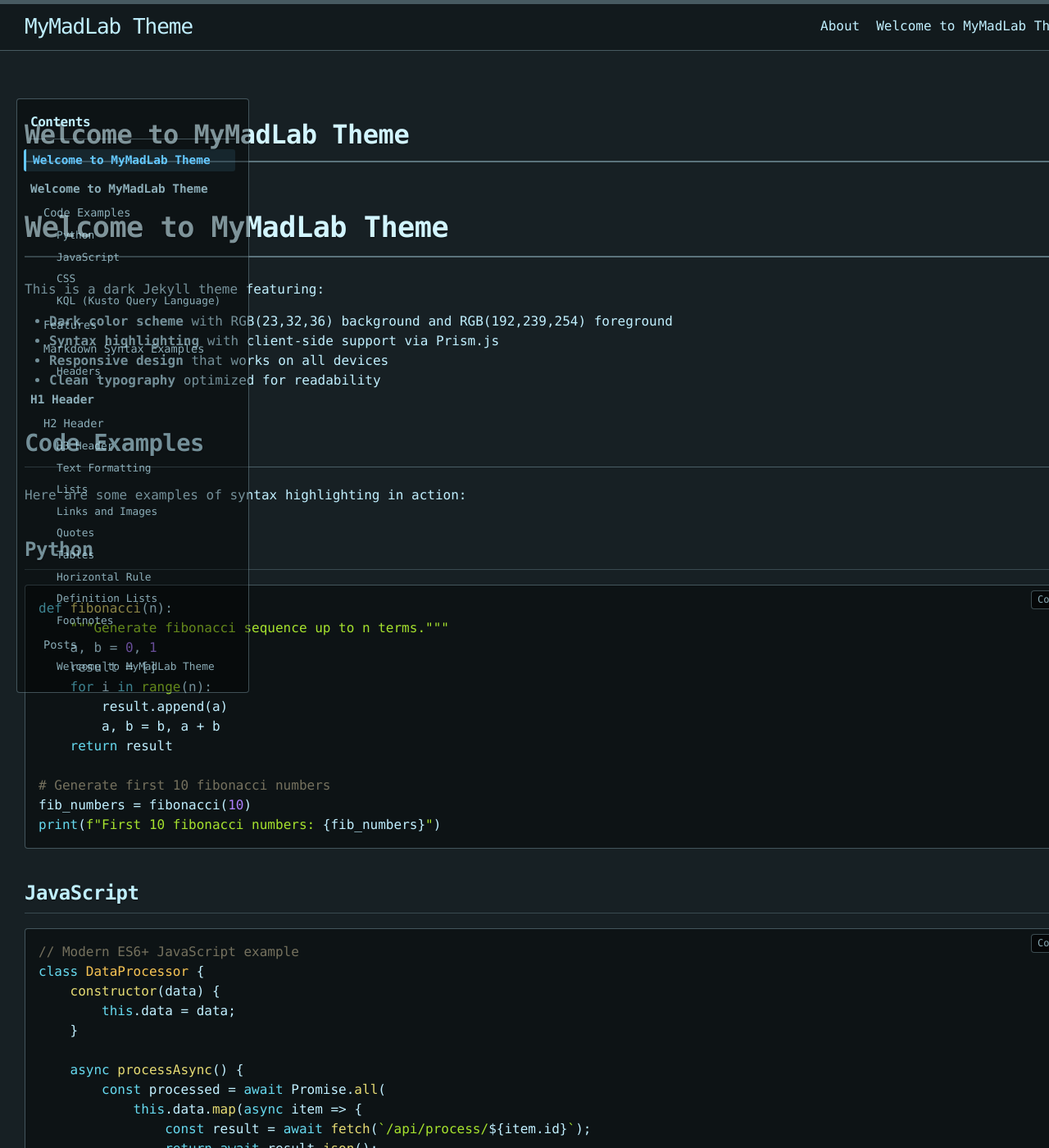
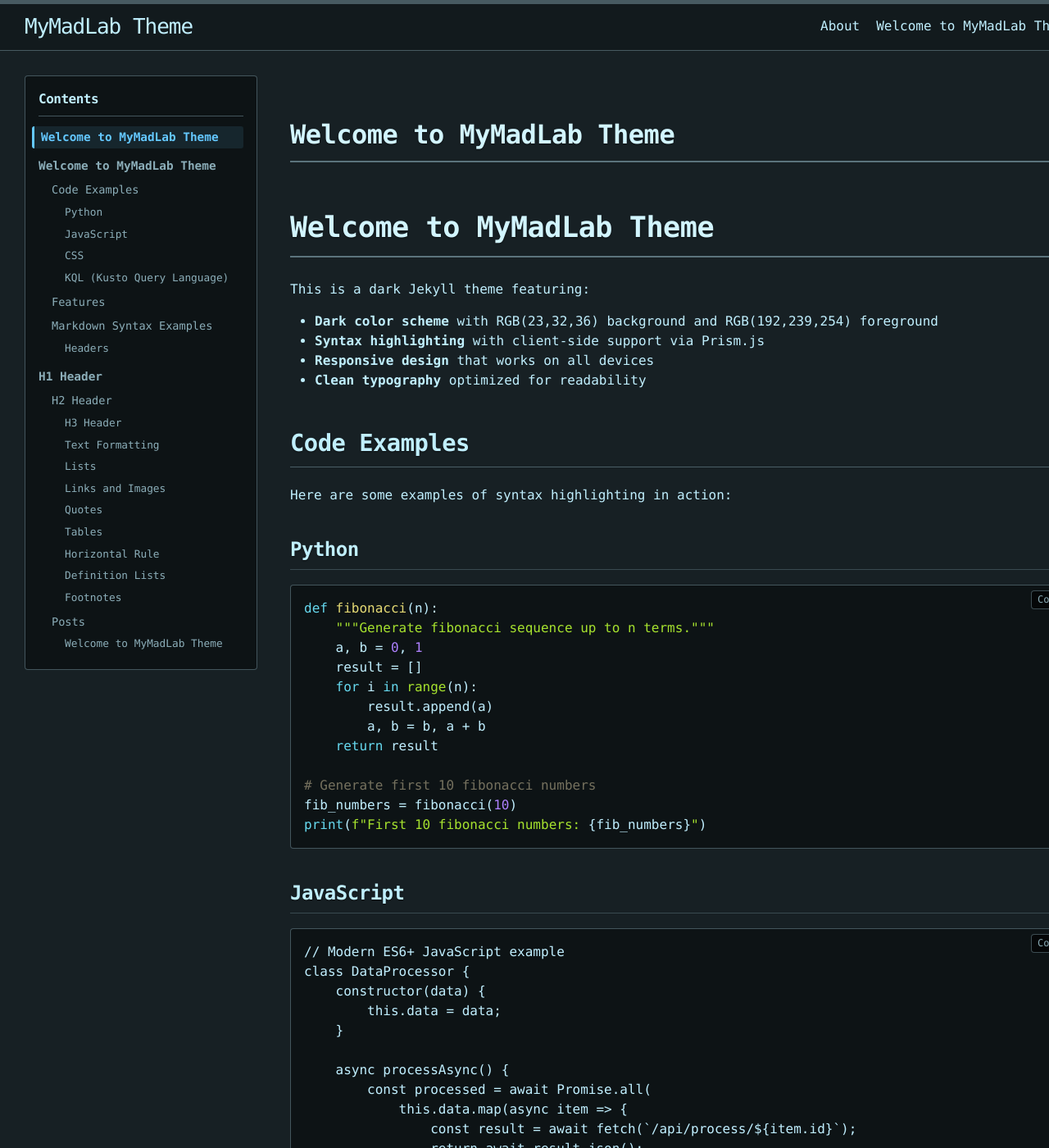
Before and after one commit to biggiebk/theme_mymadlab, a Jekyll site: the page built from index.md, in a window 1280 px wide and 1400 px high. Shown: the whole window at 82% size. Built offline with Jekyll 4.4.1, drawn with Linux system fonts in a browser that asks for light colours; nearby versions of some CDN libraries; our own code applies the rules of GitHub Pages for plain Markdown files; some of the changed text lies outside the part shown.

Commit message:
TOC position fix

```diff
--- a/_sass/mymadlab/_layout.scss
+++ b/_sass/mymadlab/_layout.scss
@@ -192,17 +192,17 @@
  * Table of Contents
  */
 .table-of-contents {
-  position: fixed;
-  top: 120px;
-  left: 20px;
   width: 250px;
+  min-width: 250px;
   max-height: calc(100vh - 200px);
   overflow-y: auto;
   background: rgba(0, 0, 0, 0.4);
   border: 1px solid $border-color;
   border-radius: 4px;
   padding: 1rem;
-  z-index: 1000;
+  margin-right: 20px;
+  position: sticky;
+  top: 20px;
 
   // Hide on smaller screens
   @include media-query($on-laptop) {
@@ -299,14 +299,23 @@
   }
 }
 
-// Adjust main content margin when TOC is present
+// Flexbox layout when TOC is present
 @media screen and (min-width: #{$on-laptop + 1px}) {
-  /* TOC is present - adjust content */
-body.has-toc .page-content,
-body.has-toc .post-content {
-  margin-left: 290px;
-  margin-right: 30px; /* Add some right margin for readability */
-}
+  body.has-toc .page-content {
+    .wrapper {
+      display: flex;
+      align-items: flex-start;
+      gap: 0;
+      padding-left: $spacing-unit;
+      padding-right: $spacing-unit;
+    }
+  }
+
+  body.has-toc .page-content .content-area {
+    flex: 1;
+    min-width: 0; /* Allow content to shrink */
+    padding-left: 20px;
+  }
 }
 
 .page-heading {
--- a/assets/js/table-of-contents.js
+++ b/assets/js/table-of-contents.js
@@ -15,7 +15,11 @@ function generateTableOfContents() {
   console.log('TOC: Starting generateTableOfContents');
 
   // Find all headers (H1, H2, H3) within the main content
-  const contentArea = document.querySelector('main.page-content');
+  let contentArea = document.querySelector('main.page-content .wrapper');
+  if (!contentArea) {
+    contentArea = document.querySelector('main.page-content');
+  }
+
   if (!contentArea) {
     console.log('TOC: Content area not found, trying body');
     // Fallback to entire document
@@ -112,23 +116,33 @@ function createTOC(headers) {
 }
 
 function insertTOC(tocContainer) {
-  // Insert TOC into page - try multiple insertion points
-  let insertionPoint = document.querySelector('.page-content .wrapper');
-  if (!insertionPoint) {
-    insertionPoint = document.querySelector('main.page-content');
-  }
-  if (!insertionPoint) {
-    insertionPoint = document.querySelector('body');
+  // Find the wrapper element
+  const wrapper = document.querySelector('.page-content .wrapper');
+
+  if (!wrapper) {
+    console.log('TOC: Wrapper not found, cannot insert TOC');
+    return;
   }
 
-  if (insertionPoint) {
-    console.log('TOC: Inserting TOC into', insertionPoint.tagName, insertionPoint.className);
-    // For fixed positioning, we can append anywhere
-    document.body.appendChild(tocContainer);
-    console.log('TOC: TOC inserted successfully');
-  } else {
-    console.log('TOC: No suitable insertion point found');
-  }
+  console.log('TOC: Found wrapper, setting up flex layout');
+
+  // Wrap existing content in a content-area div
+  const existingContent = wrapper.innerHTML;
+  wrapper.innerHTML = '';
+
+  // Create content area
+  const contentArea = document.createElement('div');
+  contentArea.className = 'content-area';
+  contentArea.innerHTML = existingContent;
+
+  // Add TOC first, then content area
+  wrapper.appendChild(tocContainer);
+  wrapper.appendChild(contentArea);
+
+  // Add has-toc class to body for styling
+  document.body.classList.add('has-toc');
+
+  console.log('TOC: TOC inserted successfully with flex layout');
 }
 
 function generateHeaderId(text, index) {
@@ -144,7 +158,9 @@ function generateHeaderId(text, index) {
 }
 
 function setupTOCScrollSpy() {
-  const headers = document.querySelectorAll('h1, h2, h3');
+  // Look for headers within the content area after TOC insertion
+  const contentArea = document.querySelector('.content-area') || document.querySelector('main.page-content');
+  const headers = contentArea ? contentArea.querySelectorAll('h1, h2, h3') : document.querySelectorAll('h1, h2, h3');
   const tocLinks = document.querySelectorAll('.toc-link');
 
   if (headers.length === 0 || tocLinks.length === 0) {
```
